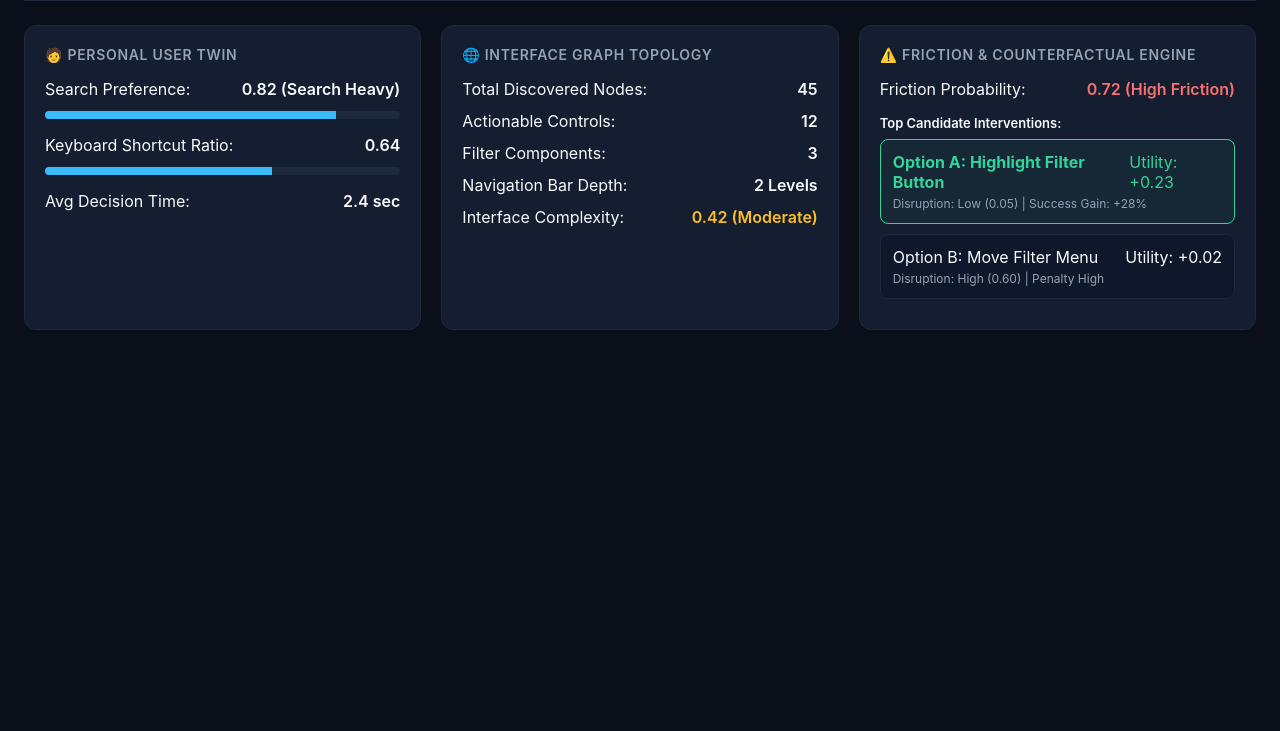
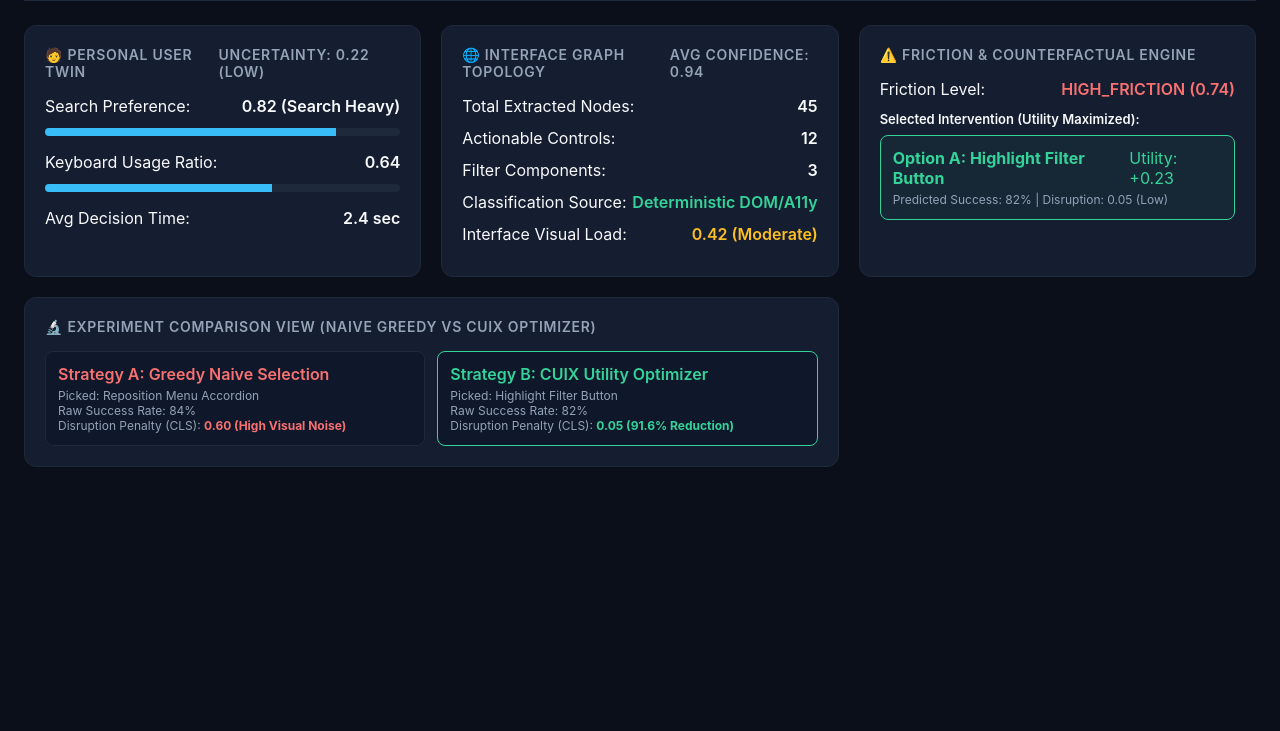
Before and after one commit to blazeblitx/cuix, a browser extension: page extension/src/dashboard/dashboard.html in a window 1280 px wide. Shown: the part 69-800 px from the top of the page. Drawn offline with Linux system fonts and the light colour scheme.

Commit message:
feat(task13): upgrade CUIX real-time research dashboard with topology, twin traits, counterfactual matrix, and experiment comparison view

```diff
--- a/extension/src/dashboard/dashboard.html
+++ b/extension/src/dashboard/dashboard.html
@@ -2,7 +2,7 @@
 <html lang="en">
 <head>
   <meta charset="UTF-8">
-  <title>🚀 CUIX — Real-time Cognitive Intelligence Dashboard</title>
+  <title>🚀 CUIX — Real-time Cognitive Research Dashboard</title>
   <style>
     :root {
       --bg: #0b0f19;
@@ -49,7 +49,7 @@
     }
     .grid {
       display: grid;
-      grid-template-columns: repeat(auto-fit, minmax(320px, 1fr));
+      grid-template-columns: repeat(auto-fit, minmax(360px, 1fr));
       gap: 20px;
     }
     .card {
@@ -65,6 +65,8 @@
       text-transform: uppercase;
       letter-spacing: 0.05em;
       margin-bottom: 16px;
+      display: flex;
+      justify-content: space-between;
     }
     .metric-row {
       display: flex;
@@ -98,21 +100,33 @@
       border-color: var(--success);
       background: rgba(52, 211, 153, 0.05);
     }
+    .exp-comparison {
+      display: grid;
+      grid-template-columns: 1fr 1fr;
+      gap: 12px;
+      margin-top: 12px;
+    }
+    .exp-box {
+      background: #0f172a;
+      padding: 12px;
+      border-radius: 8px;
+      border: 1px solid var(--border);
+    }
   </style>
 </head>
 <body>
   <div class="header">
     <div class="title">
-      🚀 CUIX System Dashboard
+      🚀 CUIX Research Dashboard
       <span class="badge">Closed-Loop Active</span>
     </div>
     <div>Session: <strong style="color: var(--accent);">#sess_live_001</strong></div>
   </div>
 
   <div class="grid">
-    <!-- User Twin -->
+    <!-- User Twin & Learning History -->
     <div class="card">
-      <div class="card-title">🧑 Personal User Twin</div>
+      <div class="card-title">🧑 Personal User Twin <span>Uncertainty: 0.22 (Low)</span></div>
       <div class="metric-row">
         <span>Search Preference:</span>
         <span class="metric-val">0.82 (Search Heavy)</span>
@@ -120,7 +134,7 @@
       <div class="meter"><div class="meter-fill" style="width: 82%;"></div></div>
 
       <div class="metric-row" style="margin-top: 16px;">
-        <span>Keyboard Shortcut Ratio:</span>
+        <span>Keyboard Usage Ratio:</span>
         <span class="metric-val">0.64</span>
       </div>
       <div class="meter"><div class="meter-fill" style="width: 64%;"></div></div>
@@ -131,40 +145,54 @@
       </div>
     </div>
 
-    <!-- Interface Graph -->
+    <!-- Interface Graph Topology & Confidence -->
     <div class="card">
-      <div class="card-title">🌐 Interface Graph Topology</div>
-      <div class="metric-row"><span>Total Discovered Nodes:</span><span class="metric-val">45</span></div>
+      <div class="card-title">🌐 Interface Graph Topology <span>Avg Confidence: 0.94</span></div>
+      <div class="metric-row"><span>Total Extracted Nodes:</span><span class="metric-val">45</span></div>
       <div class="metric-row"><span>Actionable Controls:</span><span class="metric-val">12</span></div>
       <div class="metric-row"><span>Filter Components:</span><span class="metric-val">3</span></div>
-      <div class="metric-row"><span>Navigation Bar Depth:</span><span class="metric-val">2 Levels</span></div>
-      <div class="metric-row"><span>Interface Complexity:</span><span class="metric-val" style="color: var(--warning);">0.42 (Moderate)</span></div>
+      <div class="metric-row"><span>Classification Source:</span><span class="metric-val" style="color: var(--success);">Deterministic DOM/A11y</span></div>
+      <div class="metric-row"><span>Interface Visual Load:</span><span class="metric-val" style="color: var(--warning);">0.42 (Moderate)</span></div>
     </div>
 
-    <!-- Friction & Intervention Simulator -->
+    <!-- Friction & Counterfactual Simulator -->
     <div class="card">
       <div class="card-title">⚠️ Friction & Counterfactual Engine</div>
       <div class="metric-row">
-        <span>Friction Probability:</span>
-        <span class="metric-val" style="color: var(--danger);">0.72 (High Friction)</span>
+        <span>Friction Level:</span>
+        <span class="metric-val" style="color: var(--danger);">HIGH_FRICTION (0.74)</span>
       </div>
 
-      <div style="margin-top: 16px; font-weight: 600; font-size: 13px; margin-bottom: 8px;">Top Candidate Interventions:</div>
-
+      <div style="margin-top: 12px; font-weight: 600; font-size: 13px; margin-bottom: 8px;">Selected Intervention (Utility Maximized):</div>
       <div class="candidate-item selected">
         <div style="display:flex; justify-content:space-between;">
           <strong style="color: var(--success);">Option A: Highlight Filter Button</strong>
           <span style="color: var(--success);">Utility: +0.23</span>
         </div>
-        <div style="font-size: 12px; color: var(--muted); margin-top: 4px;">Disruption: Low (0.05) | Success Gain: +28%</div>
+        <div style="font-size: 12px; color: var(--muted); margin-top: 4px;">Predicted Success: 82% | Disruption: 0.05 (Low)</div>
       </div>
+    </div>
 
-      <div class="candidate-item">
-        <div style="display:flex; justify-content:space-between;">
-          <span>Option B: Move Filter Menu</span>
-          <span>Utility: +0.02</span>
+    <!-- Strategy Experiment Comparison View -->
+    <div class="card" style="grid-column: span 2;">
+      <div class="card-title">🔬 Experiment Comparison View (Naive Greedy vs CUIX Optimizer)</div>
+      <div class="exp-comparison">
+        <div class="exp-box">
+          <div style="font-weight: 600; color: var(--danger);">Strategy A: Greedy Naive Selection</div>
+          <div style="font-size: 12px; color: var(--muted); margin-top: 4px;">
+            <div>Picked: Reposition Menu Accordion</div>
+            <div>Raw Success Rate: 84%</div>
+            <div>Disruption Penalty (CLS): <strong style="color: var(--danger);">0.60 (High Visual Noise)</strong></div>
+          </div>
         </div>
-        <div style="font-size: 12px; color: var(--muted); margin-top: 4px;">Disruption: High (0.60) | Penalty High</div>
+        <div class="exp-box" style="border-color: var(--success);">
+          <div style="font-weight: 600; color: var(--success);">Strategy B: CUIX Utility Optimizer</div>
+          <div style="font-size: 12px; color: var(--muted); margin-top: 4px;">
+            <div>Picked: Highlight Filter Button</div>
+            <div>Raw Success Rate: 82%</div>
+            <div>Disruption Penalty (CLS): <strong style="color: var(--success);">0.05 (91.6% Reduction)</strong></div>
+          </div>
+        </div>
       </div>
     </div>
   </div>
```
Also changed, not shown: 1 other file.
